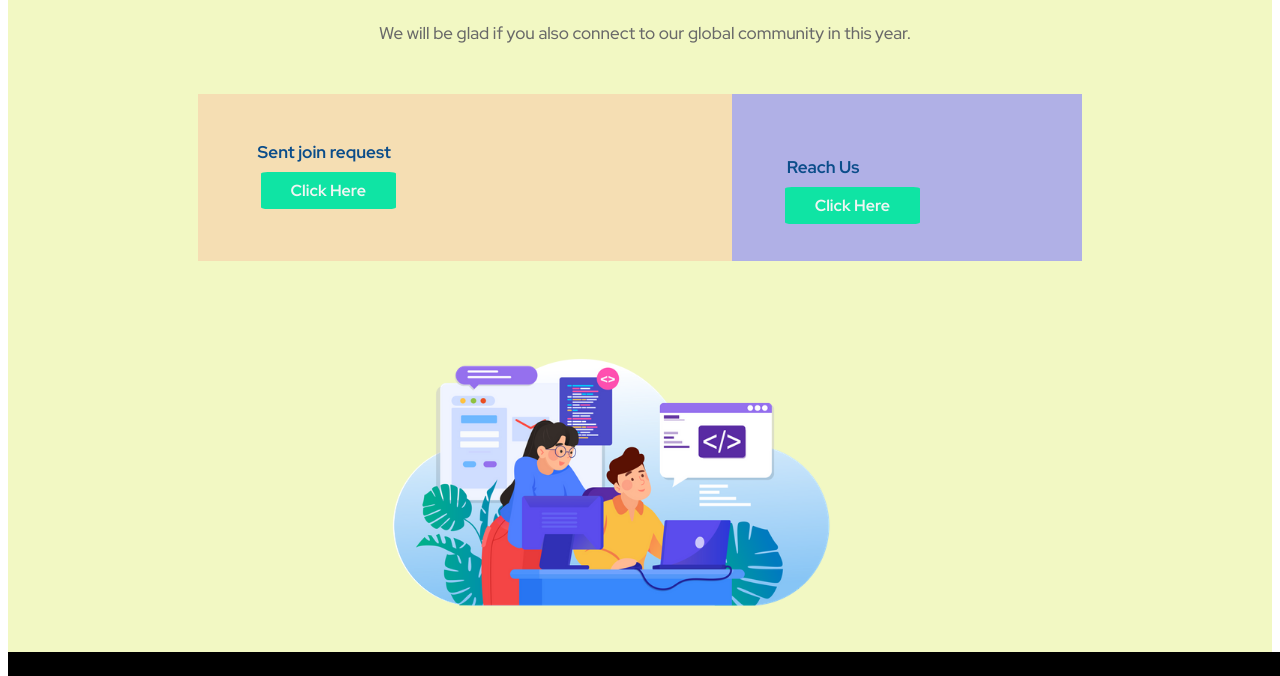
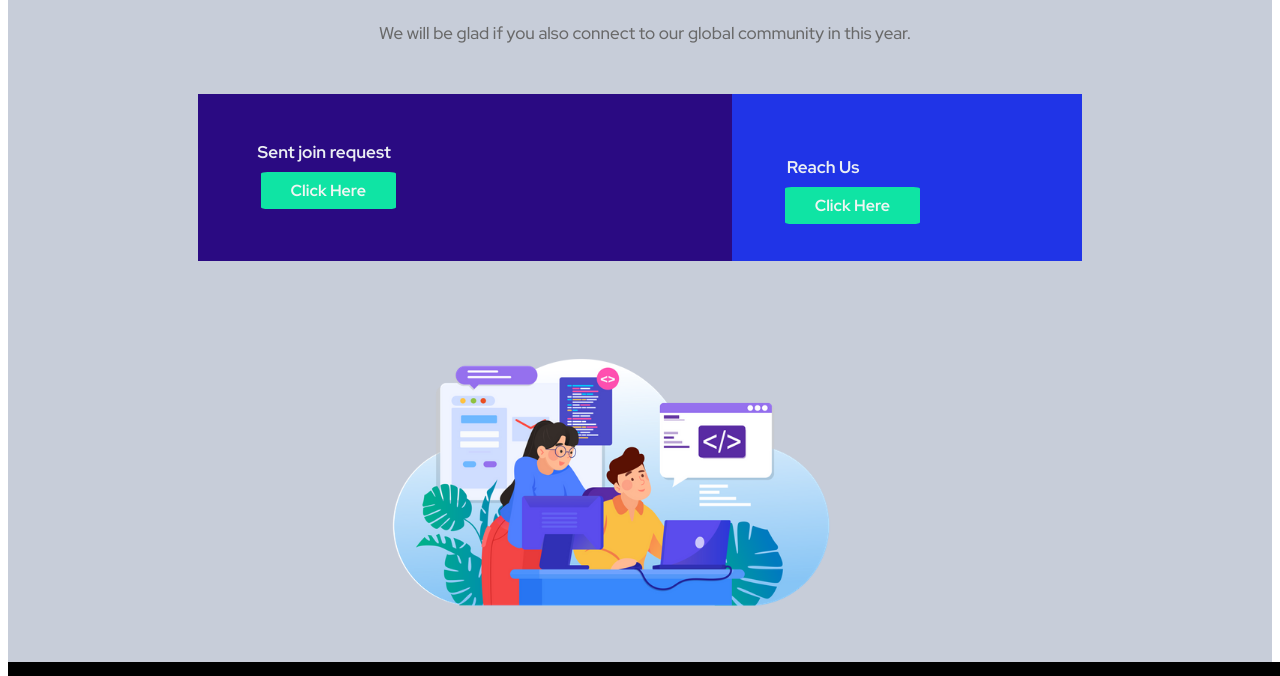
Before and after one commit to Urmi07/assignment-01, a plain HTML site: page index.html in a window 1280 px wide. Shown: the part 1849-2525 px from the top of the page. Drawn offline with Linux system fonts and the light colour scheme.

Commit message:
final touch

```diff
--- a/style.css
+++ b/style.css
@@ -246,7 +246,7 @@ p{
 }
 .contact-us{
 
-    background-color: rgba(231, 241, 143, 0.528);
+    background-color: rgba(18, 42, 94, 0.234);
     background-size: 40px 50px;
     background-position: center;
 
@@ -270,7 +270,7 @@ p{
 
 }
 .contact-box{
-    background-color: wheat;
+    background-color: rgb(42, 10, 130);
     display: flex;
     width: 70%;
     margin: 50px auto;
@@ -278,7 +278,7 @@ p{
 .join{
     margin-left: 10px;
     font-family: 'Red Hat Display', sans-serif;
-    color: rgb(11, 77, 138);
+    color: rgb(235, 239, 243);
     font-size: 17px;
 }
 .contact-left{
@@ -288,7 +288,7 @@ p{
 .contact-right{
     flex-basis: 30%;
     padding: 45px;
-    background-color: rgb(176, 176, 230);
+    background-color: rgb(32, 52, 231);
 }
 .link-button5{
     text-decoration: none;
@@ -322,5 +322,6 @@ p{
     margin: auto;
     padding-left: 350px;
     padding-top: 0px;
+    padding-bottom: 10px;
 
 }
```
